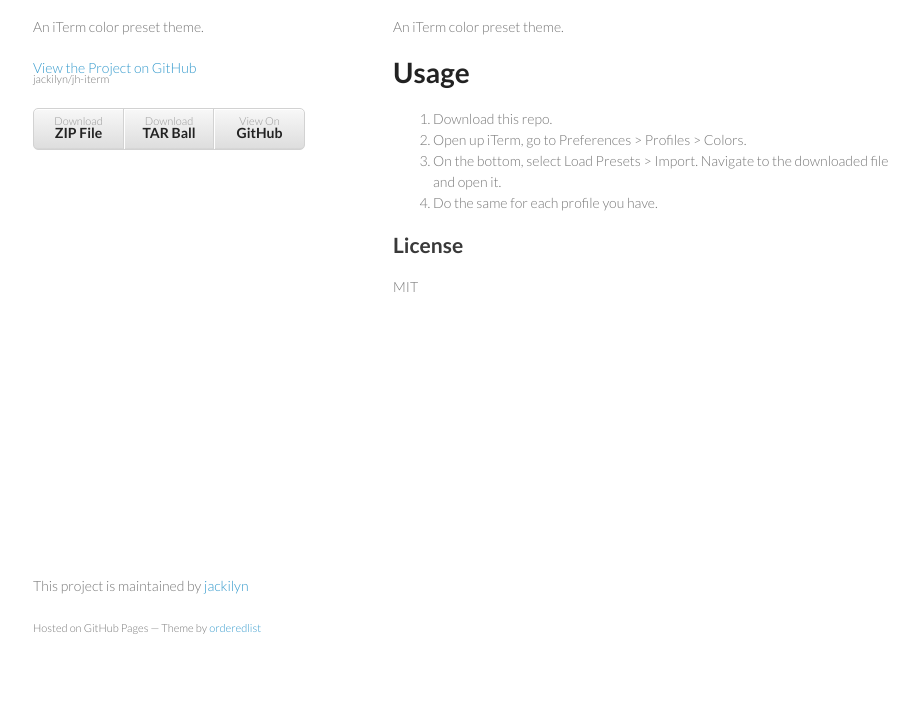
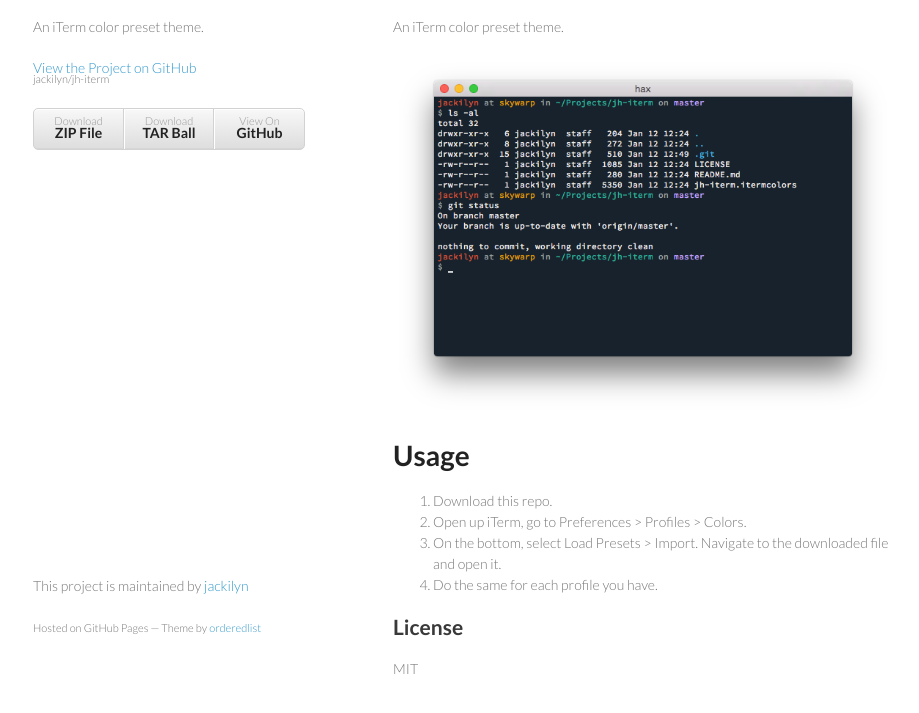
Before and after one commit to jackilyn/jh-iterm, a plain HTML site: page index.html in a window 1280 px wide. Shown: the part 93-806 px from the top of the page, without its empty margins (177-1096 px from the left). Drawn offline with Linux system fonts and the light colour scheme.

Commit message:
Preview image added.

```diff
--- a/index.html
+++ b/index.html
@@ -33,6 +33,8 @@
 
 <p>An iTerm color preset theme.</p>
 
+<p><img src="jh-iterm-preview.png" alt="Preview" /></p>
+
 <h1>
 <a id="usage" class="anchor" href="#usage" aria-hidden="true"><span class="octicon octicon-link"></span></a>Usage</h1>
 
```
Also changed, not shown: jh-iterm-preview.png (added).
